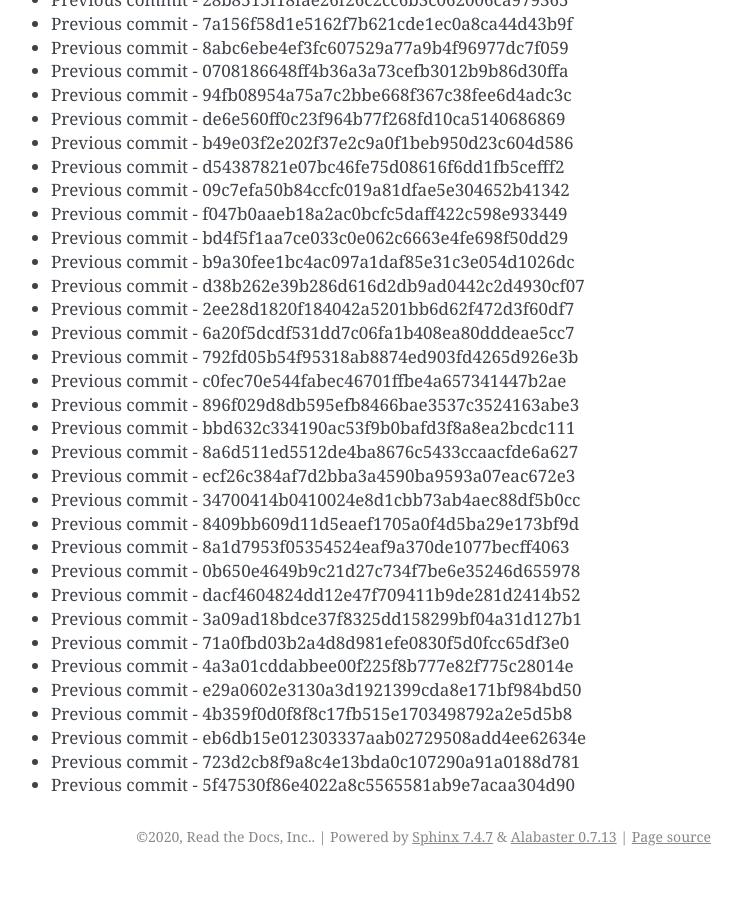
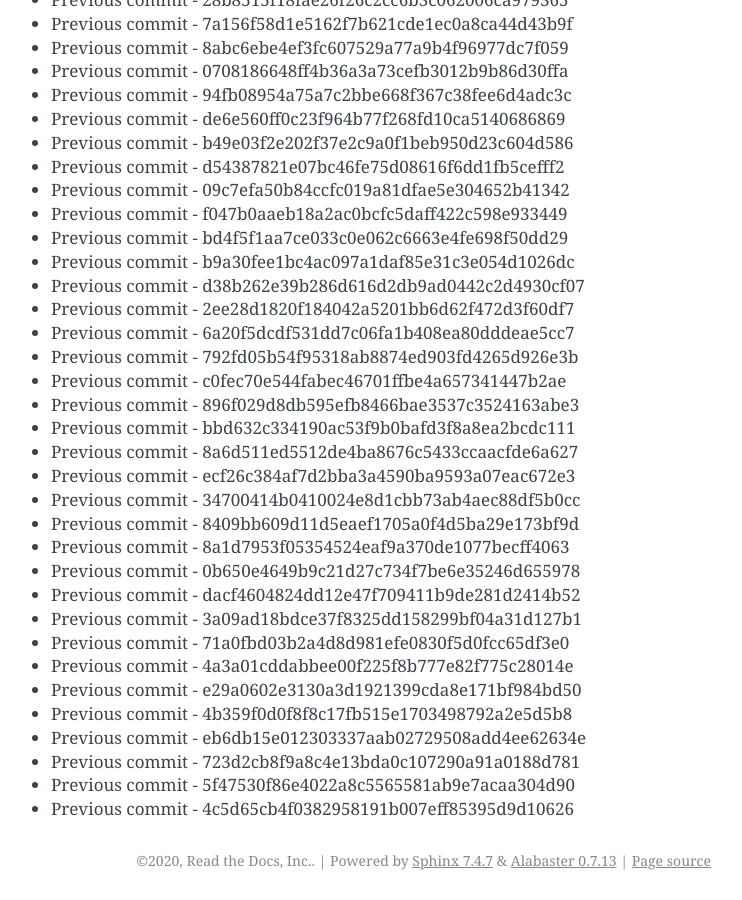
Before and after one commit to readthedocs/rtd-git-stresstest, a Sphinx documentation site: the page built from docs/updates.rst, in a window 1280 px wide and 900 px high, scrolled down 3987 px. Shown: the whole window, without its empty margins (399-1141 px from the left). Built offline with Sphinx 7.4.7, drawn with Linux system fonts in a browser that asks for light colours; before the commit the page ends 4863 px from its top, so only the background shows below that.

Commit message:
Generating commit from previous: 4c5d65cb4f0382958191b007eff85395d9d10626

```diff
--- a/docs/updates.rst
+++ b/docs/updates.rst
@@ -199,3 +199,4 @@ It can be tested for any performance characteristics.
 * Previous commit - eb6db15e012303337aab02729508add4ee62634e
 * Previous commit - 723d2cb8f9a8c4e13bda0c107290a91a0188d781
 * Previous commit - 5f47530f86e4022a8c5565581ab9e7acaa304d90
+* Previous commit - 4c5d65cb4f0382958191b007eff85395d9d10626
```
